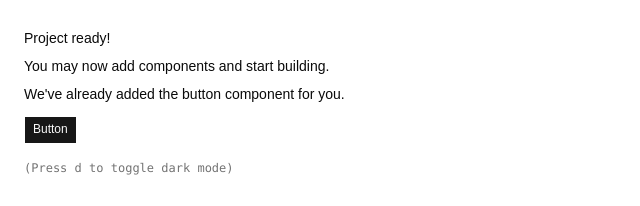
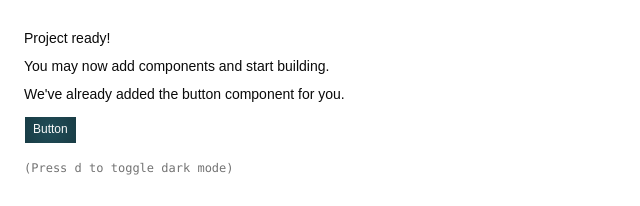
Before and after one commit to arrifat346afs/game-ui, a React (Vite) app: page / in a window 1280 px wide. Shown: the top 206 px of the page, without its empty margins (0-640 px from the left). Built offline with nearby package versions, Linux system fonts and the light colour scheme.

Commit message:
feat(button): update styles to use radial gradient and enhance accessibility with new hover states

```diff
--- a/src/components/ui/button.tsx
+++ b/src/components/ui/button.tsx
@@ -9,7 +9,7 @@ const buttonVariants = cva(
   {
     variants: {
       variant: {
-        default: "bg-primary text-primary-foreground hover:bg-primary/80",
+        default: "bg-[radial-gradient(circle_80px_at_50%_50%,_#214d58,_#0a1f24)] text-primary-foreground hover:bg-primary/80",
         outline:
           "border-border hover:bg-input/50 hover:text-foreground aria-expanded:bg-muted aria-expanded:text-foreground dark:bg-input/30",
         secondary:
```
